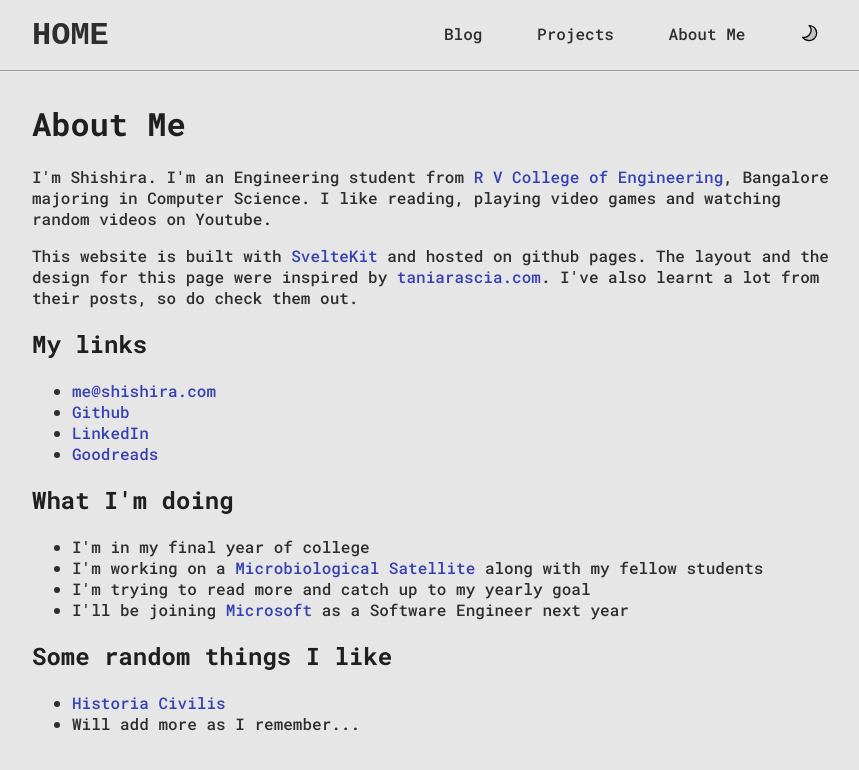
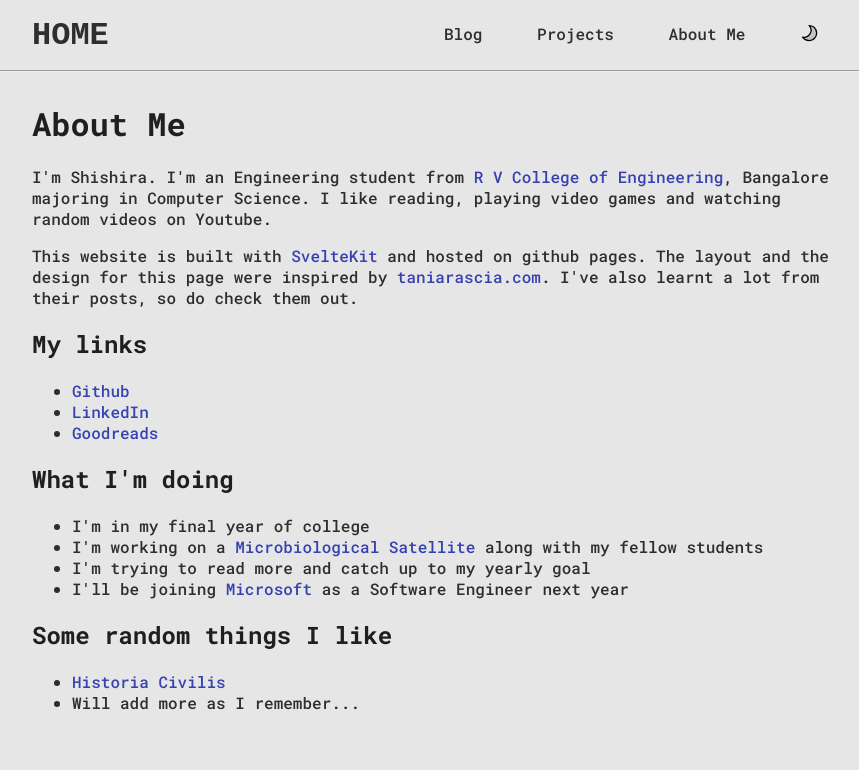
Before and after one commit to shishiraiyar/shishiraiyar.github.io, a SvelteKit app: page /about in a window 1280 px wide. Shown: the top 770 px of the page, without its empty margins (208-1067 px from the left). Built offline with nearby package versions, Linux system fonts and the light colour scheme.

Commit message:
Removed email from about me page

```diff
--- a/src/routes/about/+page.svelte
+++ b/src/routes/about/+page.svelte
@@ -8,7 +8,7 @@
 
     <h2>My links</h2>
     <ul>
-        <li><a href="mailto:me@shishira.com">me@shishira.com</a></li>
+        <!-- <li><a href="mailto:me@shishira.com">me@shishira.com</a></li> -->
         <li><a href="https://github.com/shishiraiyar">Github</a></li>
         <li><a href="https://www.linkedin.com/in/shishiraiyar/">LinkedIn</a></li>
         <li><a href="https://goodreads.com/shishiraiyar">Goodreads</a></li>
```
